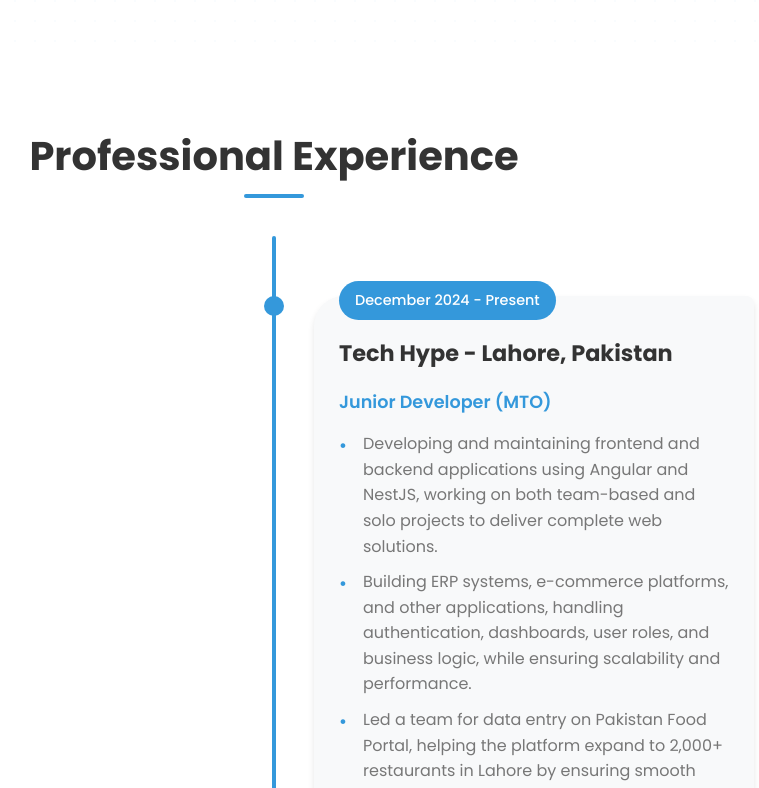
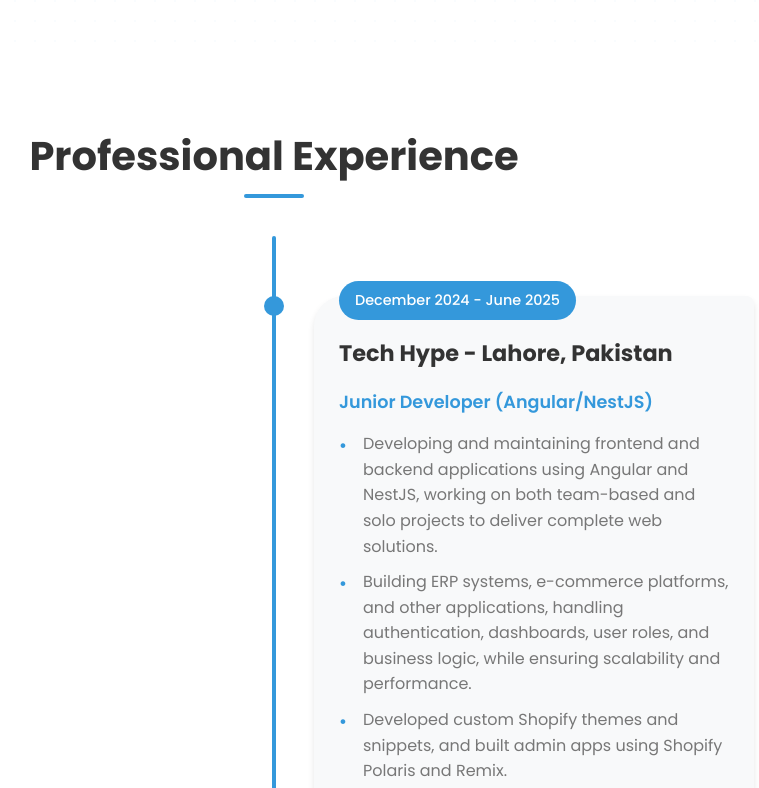
Before and after one commit to BilalSubhani/PortfolioWebsite, an Angular app: page / in a window 1280 px wide. Shown: the part 2000-2788 px from the top of the page, without its empty margins (366-1125 px from the left). Built offline with nearby package versions, Linux system fonts and the light colour scheme.

Commit message:
Chores: Updated experience section

```diff
--- a/src/app/components/experience/experience.component.ts
+++ b/src/app/components/experience/experience.component.ts
@@ -13,11 +13,13 @@
     {
       company: 'Tech Hype',
       location: 'Lahore, Pakistan',
-      title: 'Junior Developer (MTO)',
-      period: 'December 2024 - Present',
+      title: 'Junior Developer (Angular/NestJS)',
+      period: 'December 2024 - June 2025',
       responsibilities: [
         'Developing and maintaining frontend and backend applications using Angular and NestJS, working on both team-based and solo projects to deliver complete web solutions.',
         'Building ERP systems, e-commerce platforms, and other applications, handling authentication, dashboards, user roles, and business logic, while ensuring scalability and performance.',
+        'Developed custom Shopify themes and snippets, and built admin apps using Shopify Polaris and Remix.',
+        'Drove SEO and performance improvements with Lighthouse scores of 95+ (desktop) and 75+ (mobile)',
         'Led a team for data entry on Pakistan Food Portal, helping the platform expand to 2,000+ restaurants in Lahore by ensuring smooth collaboration and timely task completion.',
       ],
     },
@@ -27,9 +29,9 @@
       title: 'MERN Stack Developer Intern',
       period: 'September 2024 - November 2024',
       responsibilities: [
-        "Contributed to Pakistan Food Portal's growth to 1,500+ active restaurants, helping surpass Foodpanda in Lahore.",
+        "Contributed to Pakistan Food Portal's growth to 1,000+ active restaurants, helping surpass Foodpanda in Lahore.",
         'Identified and fixed bugs and performance issues, improving website speed and user experience.',
-        'Improved website performance and usability by providing feedback and solutions to the development team.',
+        'Collaborated with the team to improve website functionality and user experience by 100%, through feedback, performance tuning, and usability enhancements.',
       ],
     },
     {
@@ -42,9 +44,32 @@
         'Developed an E-Commerce platform with product and order management, helping admins track inventory and users manage orders easily.',
       ],
     },
+    {
+      company: 'Pro IT City',
+      location: 'Lahore, Pakistan',
+      title: 'Media Manager',
+      period: 'November 2021 - March 2022',
+      responsibilities: [
+        'Designed and executed social media strategies, increasing followers by 30% across Facebook, Instagram, and LinkedIn.',
+        'Created 20+ original content pieces including posts, captions, and visuals to enhance online brand presence.',
+        'Used Wix to create a client website, uploaded articles, and boosted website engagement through optimized content.',
+        'Helped a client reach 10,000+ YouTube subscribers by managing content strategy and cross-platform promotion.',
+      ],
+    },
+    {
+      company: "The Alpha’s Digital Marketing",
+      location: 'Lahore, Pakistan',
+      title: 'Marketing Intern',
+      period: 'October 2018 - April 2019',
+      responsibilities: [
+        'Assisted in 5+ digital marketing campaigns across Facebook and Instagram.',
+        'Managed content for 10+ client pages, resulting in a 15% increase in average engagement.',
+        'Completed all assigned tasks on time over 6 months, maintaining consistent performance.',
+      ],
+    },
   ];
 
-  constructor() {}
+  constructor() { }
 
-  ngOnInit(): void {}
+  ngOnInit(): void { }
 }
--- a/src/app/components/hero/hero.component.ts
+++ b/src/app/components/hero/hero.component.ts
@@ -81,7 +81,7 @@
 
   downloadCV(): void {
     window.open(
-      'https://drive.google.com/file/d/1g6a0apJroeFZyypwQxcRkXiEsRFq5UEG/view?usp=drive_link',
+      'https://drive.google.com/file/d/1rwbeCIn2B14p3TXmadm03BzzEMrhSzkL/view?usp=sharing',
       '_blank'
     );
   }
```
